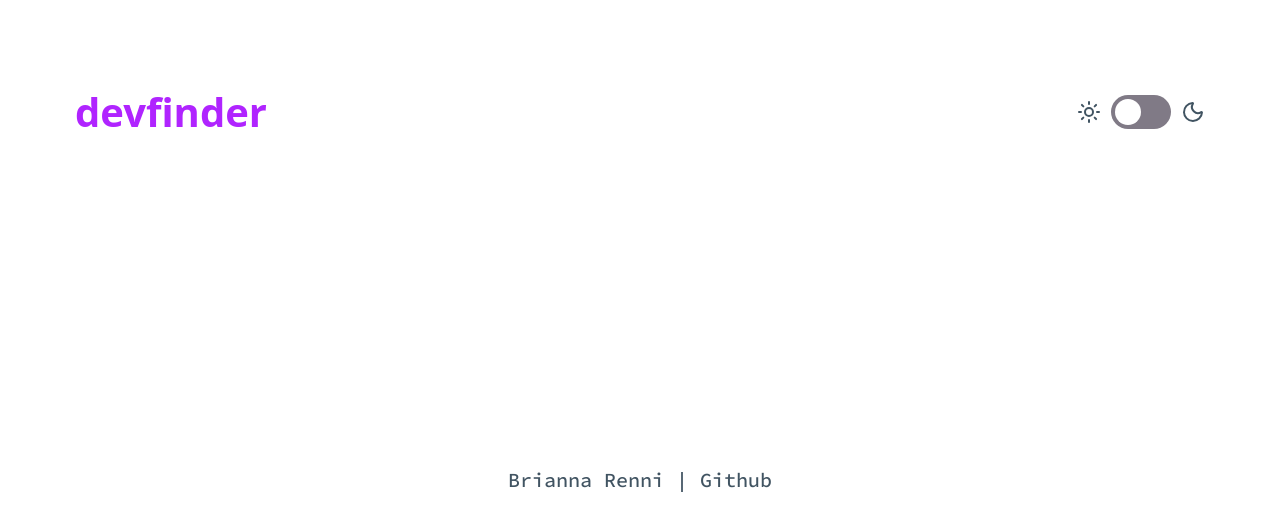
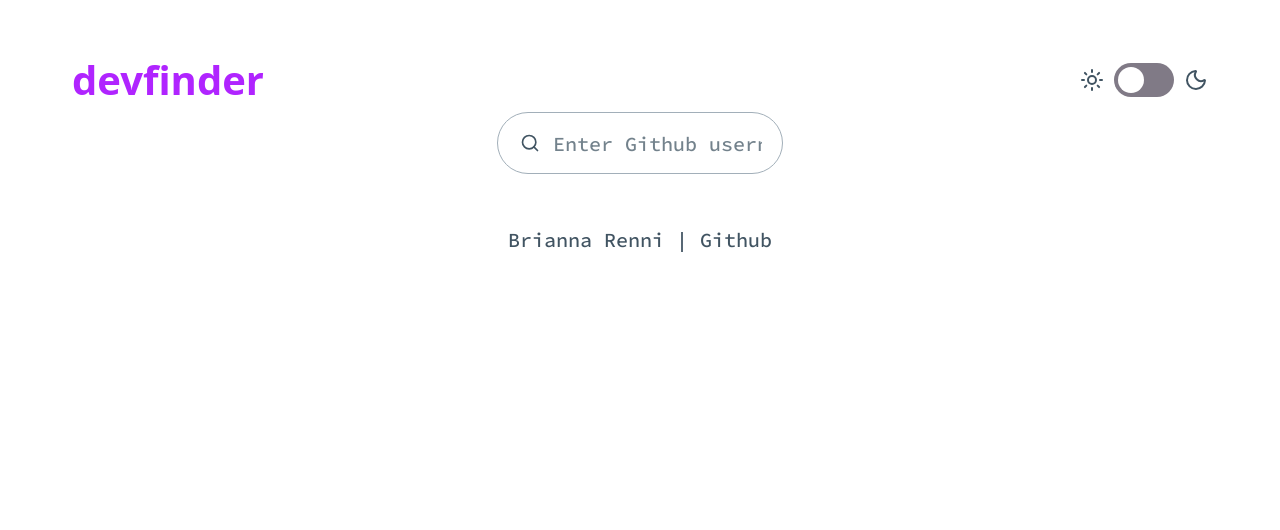
Before and after one commit to briannarenni/dev-search-tool, a Svelte app: page / in a window 1280 px wide. Shown: the top 530 px of the page. Built offline with nearby package versions, Linux system fonts and the light colour scheme.

Commit message:
Disable Pico containers, refactor scaling

```diff
--- a/src/App.svelte
+++ b/src/App.svelte
@@ -1,18 +1,33 @@
 <script>
-  import { Header, Card, Footer } from './lib/layout/index';
+  import { Header, Search, Card, Footer } from './lib/layout/index';
 </script>
 
-<header>
+<div class="app-container">
   <Header />
-</header>
 
-<main>
-  <Card />
-</main>
+  <main class="main-container">
+    <Search />
+    <Card />
+  </main>
 
-<footer>
   <Footer />
-</footer>
+</div>
 
 <style>
+  .app-container {
+    padding-block: var(--padding-xl);
+    padding-inline: var(--padding-lg);
+  }
+
+  .main-container {
+     display: flex;
+  justify-content: center;
+  align-items: center;
+  }
+
+@media (min-width: 425px) {
+    .app-container {
+    padding-inline: var(--padding-xxl);
+  }
+}
 </style>
--- a/src/lib/components/SearchBar.svelte
+++ b/src/lib/components/SearchBar.svelte
@@ -1,22 +1,29 @@
 <script>
-  import { Search } from 'lucide-svelte';
   import SearchBtn from './SearchBtn.svelte';
 </script>
 
 <form
   action="#"
-  class="search"
+  class="search-form flex-row"
   novalidate
 >
-  <!-- TODO: Search icon -->
   <input
     type="search"
-    id="search-input"
+    id="search"
     class="search-bar"
-    placeholder="Search GitHub username"
+    name="search"
+    placeholder="Enter Github username"
     aria-label="Search Github username"
   />
+
   <!-- TODO: Add Button -->
 </form>
 
-<style></style>
+<style>
+  .search-form {
+    justify-content: center;
+  }
+  .search-bar {
+    width: 90%;
+  }
+</style>
--- a/src/lib/layout/Search.svelte
+++ b/src/lib/layout/Search.svelte
@@ -0,0 +1,5 @@
+<script>
+  import SearchBar from '../components/SearchBar.svelte';
+</script>
+
+<SearchBar />
--- a/src/styles/_scaling.css
+++ b/src/styles/_scaling.css
@@ -2,16 +2,106 @@
   --primary-font: 'Source Code Pro';
   --secondary-font: 'Cousine';
 
-  /* Icon sizing */
+  /* Base Icon Sizing */
   --icon-xs: 1em;
   --icon-sm: 1.5em;
   --icon-md: 2em;
   --icon-lg: 3em;
 
-  /* Spacing */
-  --spacing-xs: .5em;
-  --spacing-sm: 1em;
-  --spacing-md: 1.25em;
-  --spacing-lg: 1.5em;
-  --spacing-xl: 2em;
+  /* Base Padding Scale */
+  --padding-xs: calc(1em * 0.5);
+  --padding-sm: 1em;
+  --padding-md: calc(1em * 1.25);
+  --padding-lg: calc(1em * 1.5);
+  --padding-xl: calc(1em * 2);
+  --padding-xxl: calc(1em * 3);
+  --padding-xxxl: calc(1em * 4);
+
+  /* Base Margin Scale */
+  --margin-xs: var(--padding-xs);
+  --margin-sm: var(--padding-sm);
+  --margin-md: var(--padding-md);
+  --margin-lg: var(--padding-lg);
+  --margin-xl: var(--padding-xl);
+  --margin-xxl: var(--padding-xxl);
+  --margin-xxxl: var(--padding-xxxl);
 }
+
+@media (min-width: 768px) {
+  :root {
+    /* Resp. Icon Sizing */
+    --icon-xs: 1.25em;
+    --icon-sm: 1.75em;
+    --icon-md: 2.25em;
+    --icon-lg: 3.5em;
+
+    /* Resp. Padding Scale */
+    --padding-xs: calc(1em * 0.75);
+    --padding-sm: calc(1em * 1.25);
+    --padding-md: calc(1em * 1.5);
+    --padding-lg: calc(1em * 1.75);
+    --padding-xl: calc(1em * 2.25);
+    --padding-xxl: calc(1em * 3.5);
+    --padding-xxxl: calc(1em * 4.5);
+
+    /* Resp. Margin Scale */
+    --margin-xs: var(--padding-xs);
+    --margin-sm: var(--padding-sm);
+    --margin-md: var(--padding-md);
+    --margin-lg: var(--padding-lg);
+    --margin-xl: var(--padding-xl);
+    --margin-xxl: var(--padding-xxl);
+    --margin-xxxl: var(--padding-xxxl);
+  }
+}
+
+@media (min-width: 992px) {
+  :root {
+    --icon-xs: 1.5em;
+    --icon-sm: 2em;
+    --icon-md: 2.5em;
+    --icon-lg: 4em;
+
+    --padding-xs: calc(1em * 1);
+    --padding-sm: calc(1em * 1.5);
+    --padding-md: calc(1em * 1.75);
+    --padding-lg: calc(1em * 2);
+    --padding-xl: calc(1em * 2.5);
+    --padding-xxl: calc(1em * 4);
+    --padding-xxxl: calc(1em * 5);
+
+    --margin-xs: var(--padding-xs);
+    --margin-sm: var(--padding-sm);
+    --margin-md: var(--padding-md);
+    --margin-lg: var(--padding-lg);
+    --margin-xl: var(--padding-xl);
+    --margin-xxl: var(--padding-xxl);
+    --margin-xxxl: var(--padding-xxxl);
+  }
+}
+
+/* Extra Large Devices */
+@media (min-width: 1200px) {
+  :root {
+    --icon-xs: 1.75em;
+    --icon-sm: 2.25em;
+    --icon-md: 2.75em;
+    --icon-lg: 4.5em;
+
+    --padding-xs: calc(1em * 1.25);
+    --padding-sm: calc(1em * 1.75);
+    --padding-md: calc(1em * 2);
+    --padding-lg: calc(1em * 2.5);
+    --padding-xl: calc(1em * 3);
+    --padding-xxl: calc(1em * 4.5);
+    --padding-xxxl: calc(1em * 5.5);
+
+    --margin-xs: var(--padding-xs);
+    --margin-sm: var(--padding-sm);
+    --margin-md: var(--padding-md);
+    --margin-lg: var(--padding-lg);
+    --margin-xl: var(--padding-xl);
+    --margin-xxl: var(--padding-xxl);
+    --margin-xxxl: var(--padding-xxxl);
+  }
+}
--- a/src/styles/pico-custom.scss
+++ b/src/styles/pico-custom.scss
@@ -4,10 +4,10 @@
 $semantic-root-element: '#app';
 
 // Enable <header>, <main>, <footer> inside $semantic-root-element as containers
-$enable-semantic-container: true;
+$enable-semantic-container: false;
 
 // Enable .classes
-$enable-classes: false;
+$enable-classes: true;
 
 // Import Pico
 @import '@picocss/pico/scss/pico';
```
